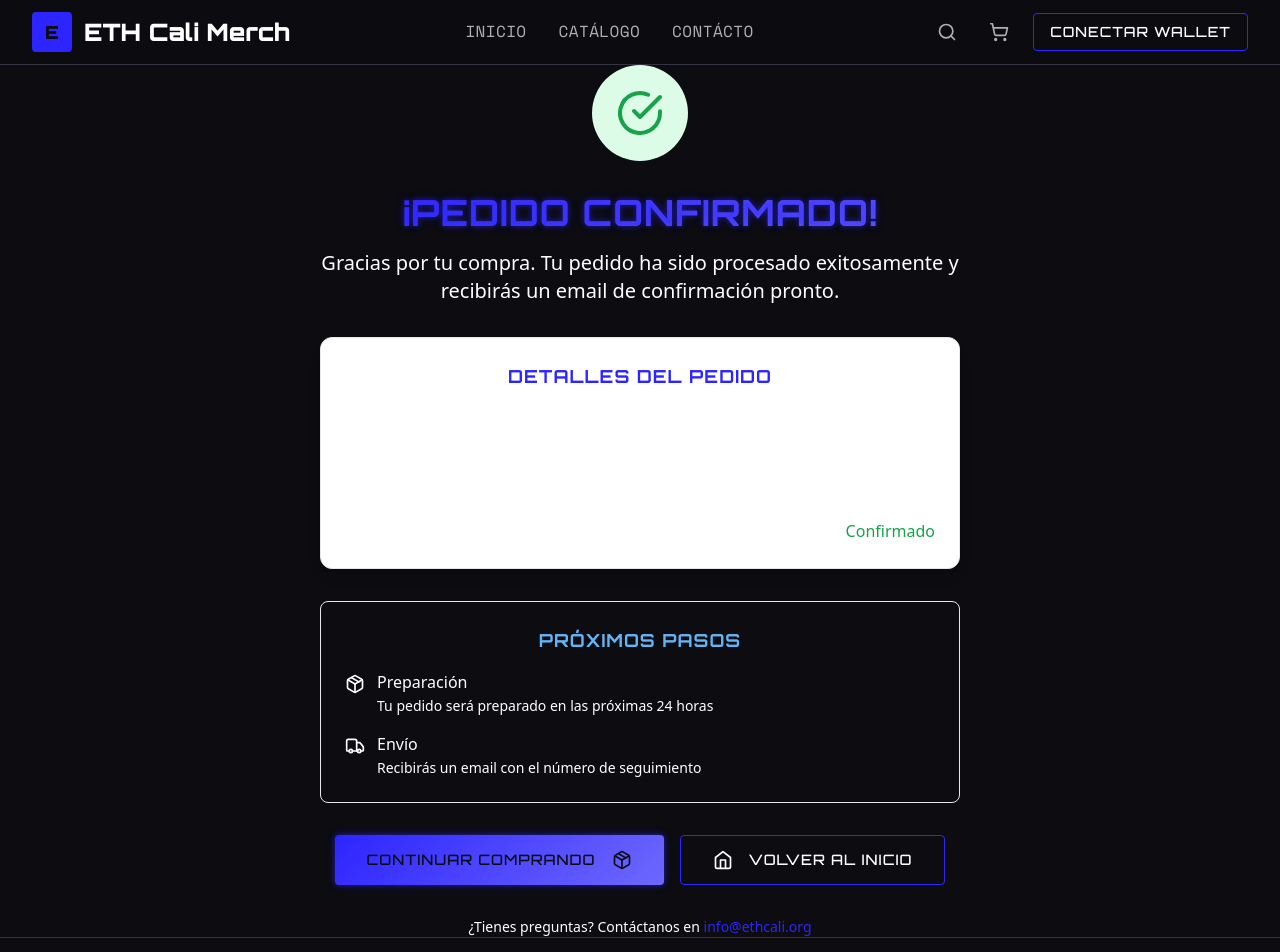
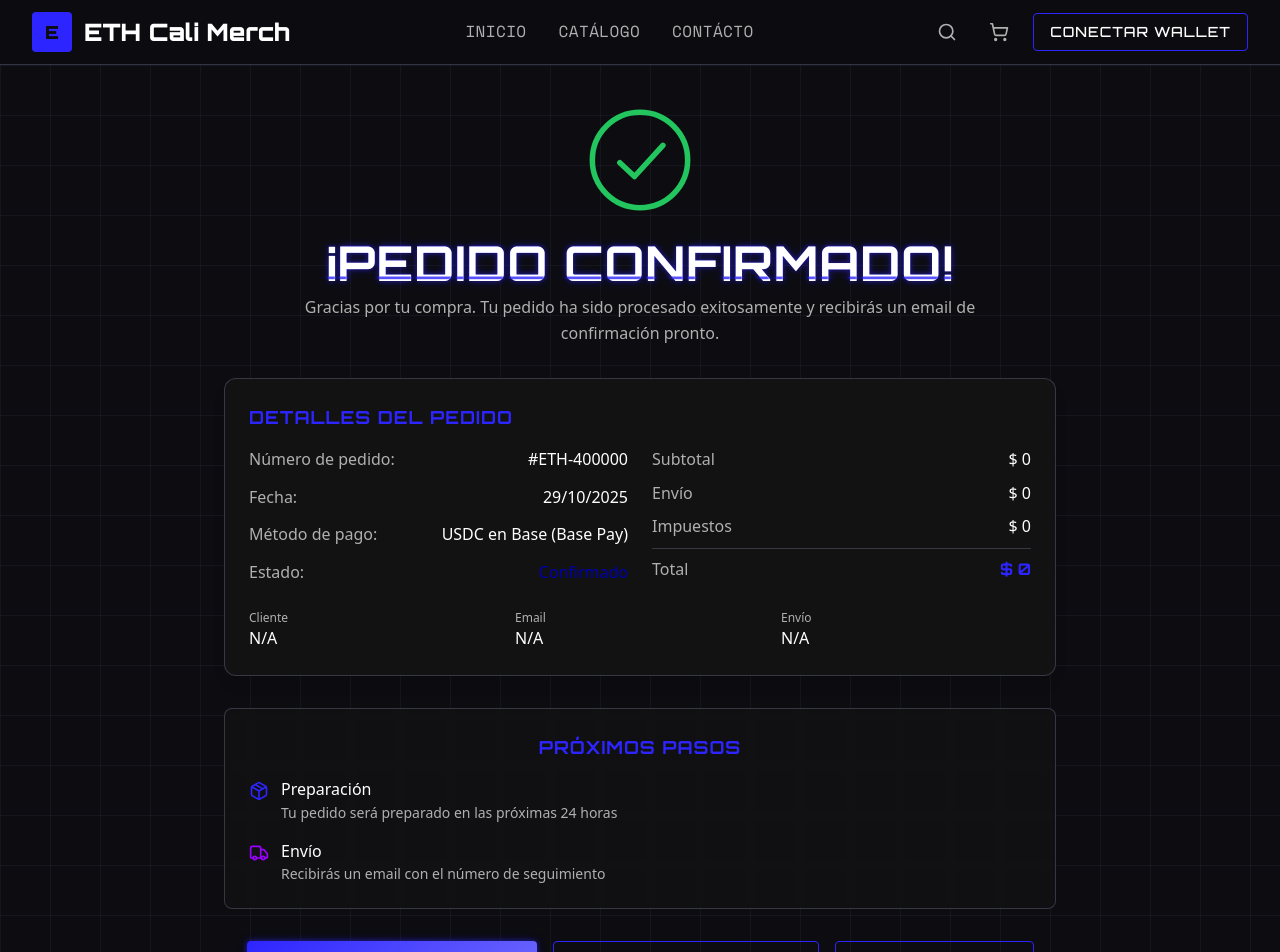
Before and after one commit to DevJhonnTorres/swagethcali, a Next.js app: page /order-confirmation in a window 1280 px wide. Shown: the top 952 px of the page. Built offline with nearby package versions, Linux system fonts and the light colour scheme.

Commit message:
feat: order confirmation detallada + check animado y diseño cyberpunk

```diff
--- a/app/globals.css
+++ b/app/globals.css
@@ -418,6 +418,25 @@
       }
     }
 
+    /* Success check draw animations */
+    @keyframes check-circle-draw {
+      0% { stroke-dashoffset: 565; }
+      100% { stroke-dashoffset: 0; }
+    }
+    @keyframes check-mark-draw {
+      0% { stroke-dashoffset: 100; }
+      100% { stroke-dashoffset: 0; }
+    }
+    @keyframes check-pop {
+      0% { transform: scale(0.6); opacity: 0; }
+      60% { transform: scale(1.1); opacity: 1; }
+      100% { transform: scale(1); }
+    }
+
+    .check-animate-pop { animation: check-pop 500ms ease-out forwards; }
+    .check-animate-circle { stroke-dasharray: 565; stroke-dashoffset: 565; animation: check-circle-draw 700ms ease-out forwards 150ms; }
+    .check-animate-mark { stroke-dasharray: 100; stroke-dashoffset: 100; animation: check-mark-draw 500ms ease-out forwards 650ms; }
+
     @keyframes pulse-glow {
       0%, 100% {
         opacity: 0.3;
--- a/app/order-confirmation/page.tsx
+++ b/app/order-confirmation/page.tsx
@@ -1,108 +1,143 @@
 'use client';
 
+import { useEffect, useMemo, useState } from 'react';
 import Link from 'next/link';
-import { CheckCircle, Package, Truck, Home } from 'lucide-react';
+import { Package, Truck, Home, Wallet } from 'lucide-react';
+import { formatPrice } from '@/app/lib/utils';
+
+type StoredOrder = {
+  orderId: string;
+  paymentId?: string;
+  transactionHash?: string;
+  items: Array<{ id: string; quantity: number; product: { name: string; price: number } }>;
+  totals: { subtotal: number; shipping: number; tax: number; total: number };
+  customer?: { name?: string; email?: string; phone?: string; address?: string; city?: string; country?: string };
+  method?: string;
+};
 
 export default function OrderConfirmationPage() {
+  const [order, setOrder] = useState<StoredOrder | null>(null);
+
+  useEffect(() => {
+    try {
+      const raw = typeof window !== 'undefined' ? localStorage.getItem('lastOrder') : null;
+      if (raw) {
+        setOrder(JSON.parse(raw));
+      }
+    } catch (_) {}
+  }, []);
+
+  const fallbackId = useMemo(() => `ETH-${Date.now().toString().slice(-6)}`, []);
+
   return (
-    <div className="min-h-screen bg-secondary-50 flex items-center justify-center">
-      <div className="max-w-2xl mx-auto px-4 text-center">
-        {/* Success Icon */}
-        <div className="w-24 h-24 bg-green-100 rounded-full flex items-center justify-center mx-auto mb-8">
-          <CheckCircle className="w-12 h-12 text-green-600" />
+    <div className="min-h-screen bg-brand-black relative">
+      <div className="cyber-grid-static"></div>
+      <div className="max-w-4xl mx-auto px-4 sm:px-6 lg:px-8 py-10 relative z-10 text-center">
+        {/* Animated Success Icon */}
+        <div className="mx-auto mb-6 flex items-center justify-center">
+          <div className="check-animate-pop">
+            <svg width="110" height="110" viewBox="0 0 120 120" fill="none">
+              <circle cx="60" cy="60" r="52" stroke="#22c55e" strokeWidth="6" className="check-animate-circle" />
+              <path d="M38 63 L54 78 L85 44" stroke="#22c55e" strokeWidth="6" strokeLinecap="round" strokeLinejoin="round" className="check-animate-mark" />
+            </svg>
+          </div>
         </div>
 
-        {/* Success Message */}
-        <h1 className="text-4xl font-bold text-secondary-900 mb-4">
-          ¡Pedido Confirmado!
+        {/* Headline */}
+        <h1 className="text-4xl sm:text-5xl font-heading font-bold text-white glitch mb-2" data-text="¡PEDIDO CONFIRMADO!">
+          ¡PEDIDO CONFIRMADO!
         </h1>
-        <p className="text-xl text-secondary-600 mb-8">
-          Gracias por tu compra. Tu pedido ha sido procesado exitosamente y
-          recibirás un email de confirmación pronto.
+        <p className="text-text-secondary max-w-2xl mx-auto mb-8">
+          Gracias por tu compra. Tu pedido ha sido procesado exitosamente y recibirás un email de confirmación pronto.
         </p>
 
-        {/* Order Details */}
-        <div className="bg-white rounded-xl shadow-lg border border-secondary-200 p-6 mb-8">
-          <h2 className="text-lg font-semibold text-secondary-900 mb-4">
-            Detalles del Pedido
-          </h2>
+        {/* Order Details Card */}
+        <div className="bg-bg-card/80 backdrop-blur-sm rounded-xl shadow-lg border border-eth-gray/30 p-6 mb-8 text-left">
+          <h2 className="text-lg font-heading font-semibold text-cyber-blue mb-4">DETALLES DEL PEDIDO</h2>
 
-          <div className="space-y-3 text-left">
-            <div className="flex justify-between">
-              <span className="text-secondary-600">Número de pedido:</span>
-              <span className="font-medium">#ETH-{Date.now().toString().slice(-6)}</span>
+          <div className="grid grid-cols-1 md:grid-cols-2 gap-6">
+            {/* Info */}
+            <div className="space-y-3">
+              <div className="flex justify-between"><span className="text-text-secondary">Número de pedido:</span><span className="text-white font-medium">#{order?.orderId || fallbackId}</span></div>
+              <div className="flex justify-between"><span className="text-text-secondary">Fecha:</span><span className="text-white font-medium">{new Date().toLocaleDateString('es-CO')}</span></div>
+              <div className="flex justify-between"><span className="text-text-secondary">Método de pago:</span><span className="text-white font-medium">{order?.method || 'USDC en Base (Base Pay)'}</span></div>
+              <div className="flex justify-between"><span className="text-text-secondary">Estado:</span><span className="text-cyber-green font-medium">Confirmado</span></div>
+              {order?.transactionHash && (
+                <div className="flex justify-between"><span className="text-text-secondary">Tx Hash:</span><span className="text-white font-mono truncate max-w-[220px]" title={order.transactionHash}>{order.transactionHash}</span></div>
+              )}
             </div>
-            <div className="flex justify-between">
-              <span className="text-secondary-600">Fecha:</span>
-              <span className="font-medium">{new Date().toLocaleDateString('es-CO')}</span>
+
+            {/* Totals */}
+            <div className="space-y-2">
+              <div className="flex justify-between"><span className="text-text-secondary">Subtotal</span><span className="text-white">{formatPrice(order?.totals?.subtotal ?? 0)}</span></div>
+              <div className="flex justify-between"><span className="text-text-secondary">Envío</span><span className="text-white">{formatPrice(order?.totals?.shipping ?? 0)}</span></div>
+              <div className="flex justify-between"><span className="text-text-secondary">Impuestos</span><span className="text-white">{formatPrice(order?.totals?.tax ?? 0)}</span></div>
+              <div className="border-t border-eth-gray/30 pt-2 flex justify-between"><span className="text-text-secondary">Total</span><span className="text-cyber-blue font-heading font-semibold">{formatPrice(order?.totals?.total ?? 0)}</span></div>
             </div>
-            <div className="flex justify-between">
-              <span className="text-secondary-600">Método de pago:</span>
-              <span className="font-medium">Criptomonedas</span>
+          </div>
+
+          {/* Items */}
+          {order?.items?.length ? (
+            <div className="mt-6">
+              <h3 className="text-sm font-heading text-text-secondary mb-2">Productos</h3>
+              <div className="divide-y divide-eth-gray/30">
+                {order.items.map((it) => (
+                  <div key={it.id} className="py-2 flex items-center justify-between">
+                    <span className="text-white">{it.quantity}x {it.product.name}</span>
+                    <span className="text-text-secondary">{formatPrice(it.product.price * it.quantity)}</span>
+                  </div>
+                ))}
+              </div>
             </div>
-            <div className="flex justify-between">
-              <span className="text-secondary-600">Estado:</span>
-              <span className="font-medium text-green-600">Confirmado</span>
-            </div>
+          ) : null}
+
+          {/* Customer */}
+          <div className="mt-6 grid grid-cols-1 md:grid-cols-3 gap-4">
+            <div><div className="text-xs text-text-secondary">Cliente</div><div className="text-white">{order?.customer?.name || 'N/A'}</div></div>
+            <div><div className="text-xs text-text-secondary">Email</div><div className="text-white">{order?.customer?.email || 'N/A'}</div></div>
+            <div><div className="text-xs text-text-secondary">Envío</div><div className="text-white truncate" title={`${order?.customer?.address || ''} ${order?.customer?.city || ''} ${order?.customer?.country || ''}`}>{order?.customer?.address || 'N/A'}</div></div>
           </div>
         </div>
 
         {/* Next Steps */}
-        <div className="bg-primary-50 border border-primary-200 rounded-lg p-6 mb-8">
-          <h3 className="text-lg font-semibold text-primary-900 mb-4">
-            Próximos Pasos
-          </h3>
-
+        <div className="bg-bg-card/60 backdrop-blur-sm border border-eth-gray/30 rounded-lg p-6 mb-8">
+          <h3 className="text-lg font-heading font-semibold text-cyber-blue mb-4">PRÓXIMOS PASOS</h3>
           <div className="space-y-4">
             <div className="flex items-start space-x-3">
-              <Package className="w-5 h-5 text-primary-600 mt-1 flex-shrink-0" />
+              <Package className="w-5 h-5 text-cyber-blue mt-1" />
               <div className="text-left">
-                <div className="font-medium text-primary-900">Preparación</div>
-                <div className="text-sm text-primary-700">
-                  Tu pedido será preparado en las próximas 24 horas
-                </div>
+                <div className="font-medium text-white">Preparación</div>
+                <div className="text-sm text-text-secondary">Tu pedido será preparado en las próximas 24 horas</div>
               </div>
             </div>
-
             <div className="flex items-start space-x-3">
-              <Truck className="w-5 h-5 text-primary-600 mt-1 flex-shrink-0" />
+              <Truck className="w-5 h-5 text-cyber-purple mt-1" />
               <div className="text-left">
-                <div className="font-medium text-primary-900">Envío</div>
-                <div className="text-sm text-primary-700">
-                  Recibirás un email con el número de seguimiento
-                </div>
+                <div className="font-medium text-white">Envío</div>
+                <div className="text-sm text-text-secondary">Recibirás un email con el número de seguimiento</div>
               </div>
             </div>
           </div>
         </div>
 
-        {/* Action Buttons */}
+        {/* Actions */}
         <div className="flex flex-col sm:flex-row gap-4 justify-center">
-          <Link
-            href="/catalog"
-            className="btn-primary inline-flex items-center space-x-2"
-          >
-            <span>Continuar Comprando</span>
+          <Link href="/catalog" className="btn-primary inline-flex items-center space-x-2">
+            <span>Seguir Comprando</span>
             <Package className="w-5 h-5" />
           </Link>
-
-          <Link
-            href="/"
-            className="btn-secondary inline-flex items-center space-x-2"
-          >
+          <Link href="/" className="btn-secondary inline-flex items-center space-x-2">
             <Home className="w-5 h-5" />
             <span>Volver al Inicio</span>
           </Link>
+          <a href="#" className="btn-secondary inline-flex items-center space-x-2">
+            <Wallet className="w-5 h-5" />
+            <span>Ver pago</span>
+          </a>
         </div>
 
-        {/* Contact Info */}
-        <div className="mt-8 text-sm text-secondary-500">
-          <p>
-            ¿Tienes preguntas? Contáctanos en{' '}
-            <a href="mailto:info@ethcali.org" className="text-primary-600 hover:text-primary-700">
-              info@ethcali.org
-            </a>
-          </p>
+        <div className="mt-8 text-sm text-text-secondary">
+          ¿Dudas? Escríbenos a <a href="mailto:info@ethcali.org" className="text-cyber-blue hover:text-cyber-purple">info@ethcali.org</a>
         </div>
       </div>
     </div>
```
